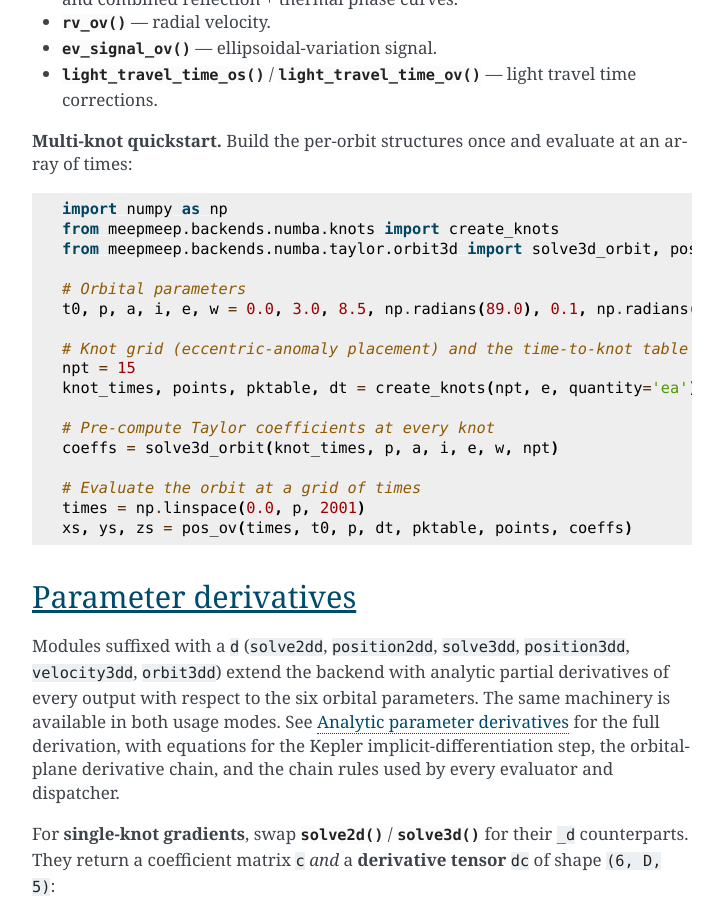
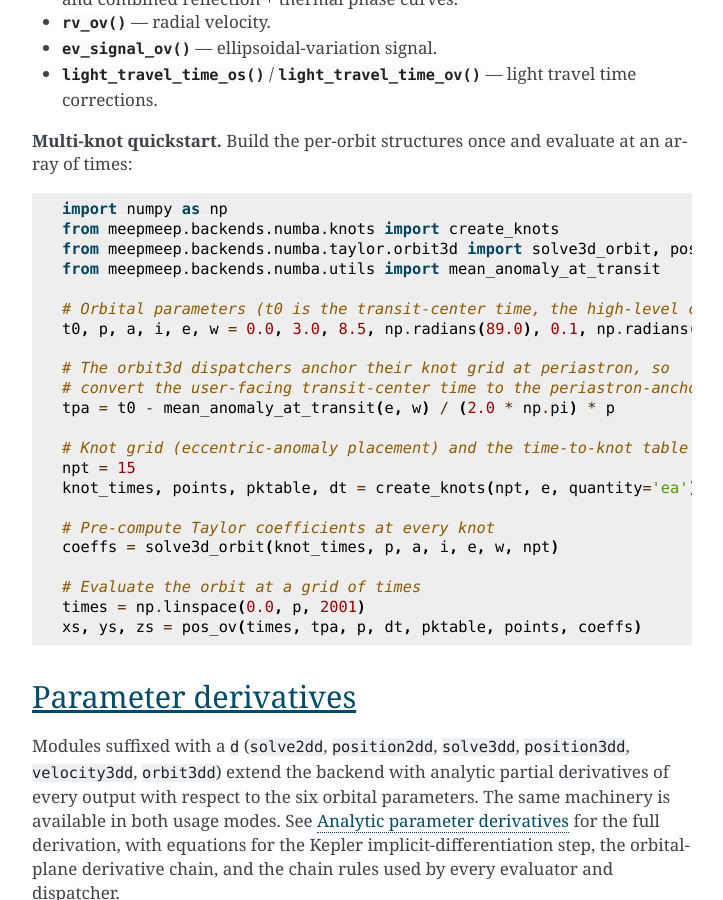
Before and after one commit to hpparvi/MeepMeep, a Sphinx documentation site: the page built from doc/source/taylor_overview.rst, in a window 1280 px wide and 900 px high, scrolled down 5130 px. Shown: the whole window, without its empty margins (388-1111 px from the left). Built offline with Sphinx 7.4.7, drawn with Linux system fonts in a browser that asks for light colours; pages that are not in the unit, such as notebooks, are missing from menus.

Commit message:
Revised documentation.

```diff
--- a/doc/source/taylor_overview.rst
+++ b/doc/source/taylor_overview.rst
@@ -308,9 +308,14 @@ evaluate at an array of times:
    import numpy as np
    from meepmeep.backends.numba.knots import create_knots
    from meepmeep.backends.numba.taylor.orbit3d import solve3d_orbit, pos_ov
+   from meepmeep.backends.numba.utils import mean_anomaly_at_transit
 
-   # Orbital parameters
+   # Orbital parameters (t0 is the transit-center time, the high-level convention)
    t0, p, a, i, e, w = 0.0, 3.0, 8.5, np.radians(89.0), 0.1, np.radians(90.0)
+
+   # The orbit3d dispatchers anchor their knot grid at periastron, so
+   # convert the user-facing transit-center time to the periastron-anchor time.
+   tpa = t0 - mean_anomaly_at_transit(e, w) / (2.0 * np.pi) * p
 
    # Knot grid (eccentric-anomaly placement) and the time-to-knot table
    npt = 15
@@ -321,7 +326,7 @@ evaluate at an array of times:
 
    # Evaluate the orbit at a grid of times
    times = np.linspace(0.0, p, 2001)
-   xs, ys, zs = pos_ov(times, t0, p, dt, pktable, points, coeffs)
+   xs, ys, zs = pos_ov(times, tpa, p, dt, pktable, points, coeffs)
 
 
 .. _taylor_derivatives:
```
Also changed, not shown: doc/source/index.rst (+17 -5 lines).
